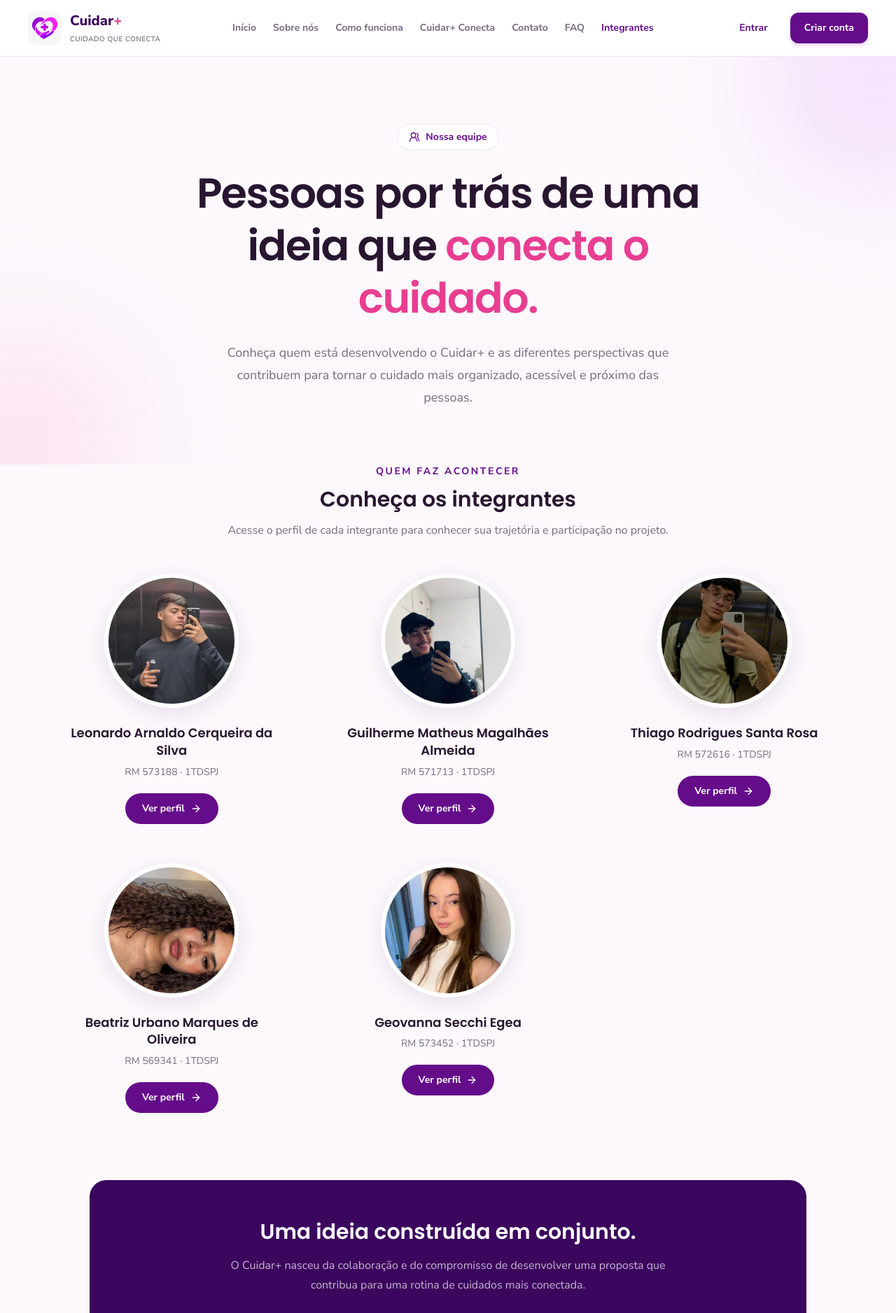
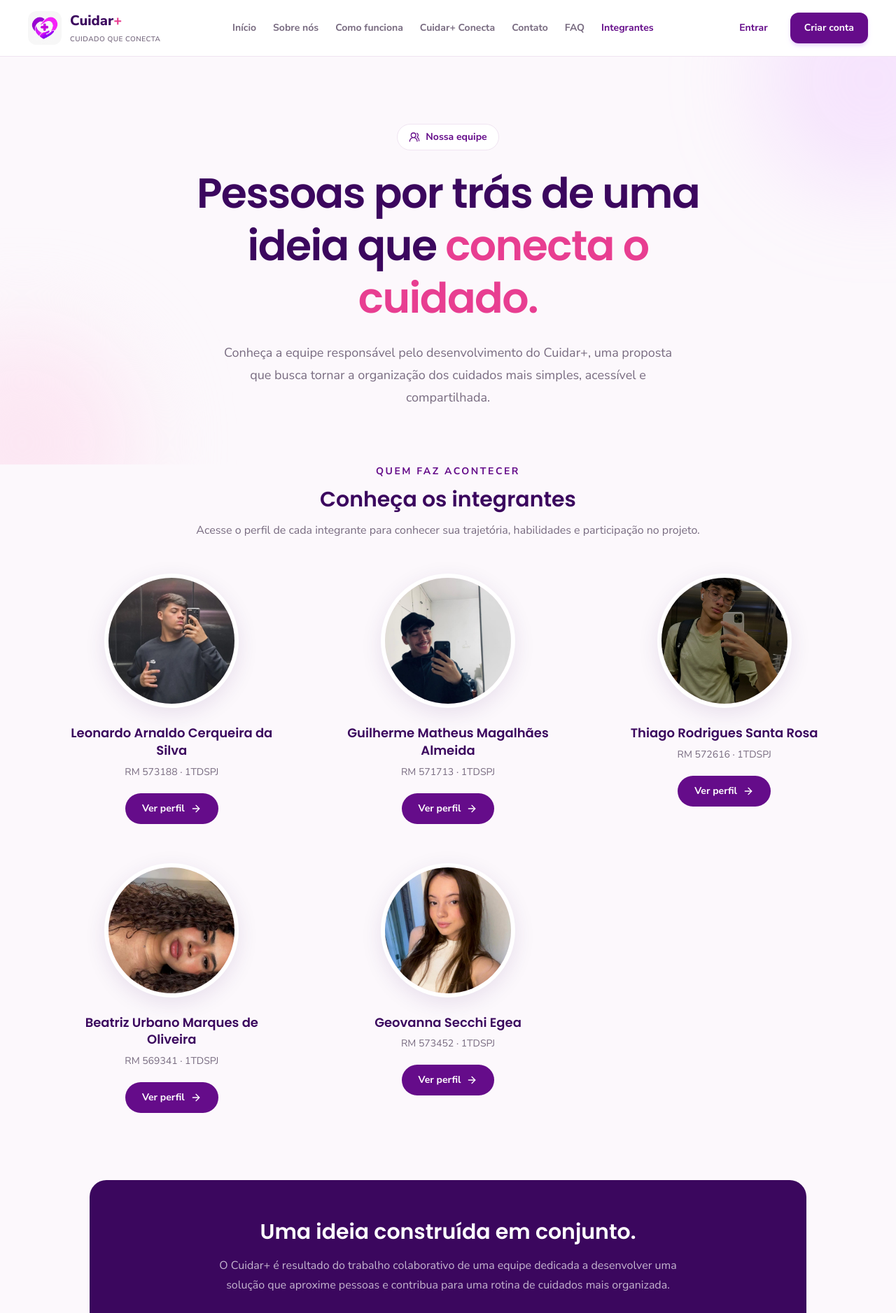
Before and after one commit to Cuidar-Global-Solution/cuidar-front, a React (Vite) app: page /integrantes in a window 1280 px wide. Shown: the top 1877 px of the page at 70% size. Built offline with nearby package versions, Linux system fonts and the light colour scheme.

Commit message:
refactor: ajusta apresentação da equipe na página de integrantes

```diff
--- a/src/routes/Integrantes/index.tsx
+++ b/src/routes/Integrantes/index.tsx
@@ -17,15 +17,15 @@ export default function Integrantes() {
               Nossa equipe
             </span>
 
-            <h1 className="mt-6 text-4xl font-bold leading-tight tracking-tight sm:text-5xl lg:text-6xl">
+            <h1 className="mt-6 text-4xl font-bold leading-tight tracking-tight text-brand-dark sm:text-5xl lg:text-6xl">
               Pessoas por trás de uma ideia que{' '}
               <span className="text-brand-pink">conecta o cuidado.</span>
             </h1>
 
             <p className="mx-auto mt-6 max-w-2xl text-base leading-8 text-brand-muted sm:text-lg">
-              Conheça quem está desenvolvendo o Cuidar+ e as diferentes
-              perspectivas que contribuem para tornar o cuidado mais
-              organizado, acessível e próximo das pessoas.
+              Conheça a equipe responsável pelo desenvolvimento do Cuidar+,
+              uma proposta que busca tornar a organização dos cuidados mais
+              simples, acessível e compartilhada.
             </p>
           </div>
         </div>
@@ -37,12 +37,12 @@ export default function Integrantes() {
             <span className="text-sm font-bold uppercase tracking-[0.18em] text-brand-primary">
               Quem faz acontecer
             </span>
-            <h2 className="text-2xl font-bold sm:text-3xl">
+            <h2 className="text-2xl font-bold text-brand-dark sm:text-3xl">
               Conheça os integrantes
             </h2>
             <p className="text-sm leading-7 text-brand-muted sm:text-base">
-              Acesse o perfil de cada integrante para conhecer sua trajetória
-              e participação no projeto.
+              Acesse o perfil de cada integrante para conhecer sua trajetória,
+              habilidades e participação no projeto.
             </p>
           </div>
 
@@ -60,7 +60,7 @@ export default function Integrantes() {
                   />
                 </div>
 
-                <h3 className="max-w-xs text-lg font-bold leading-snug">
+                <h3 className="max-w-xs text-lg font-bold leading-snug text-brand-dark">
                   {member.name}
                 </h3>
 
@@ -87,9 +87,9 @@ export default function Integrantes() {
             Uma ideia construída em conjunto.
           </h2>
           <p className="mx-auto mt-4 max-w-2xl text-sm leading-7 text-white/70 sm:text-base">
-            O Cuidar+ nasceu da colaboração e do compromisso de desenvolver
-            uma proposta que contribua para uma rotina de cuidados mais
-            conectada.
+            O Cuidar+ é resultado do trabalho colaborativo de uma equipe
+            dedicada a desenvolver uma solução que aproxime pessoas e
+            contribua para uma rotina de cuidados mais organizada.
           </p>
           <Link
             to="/solucao"
```
